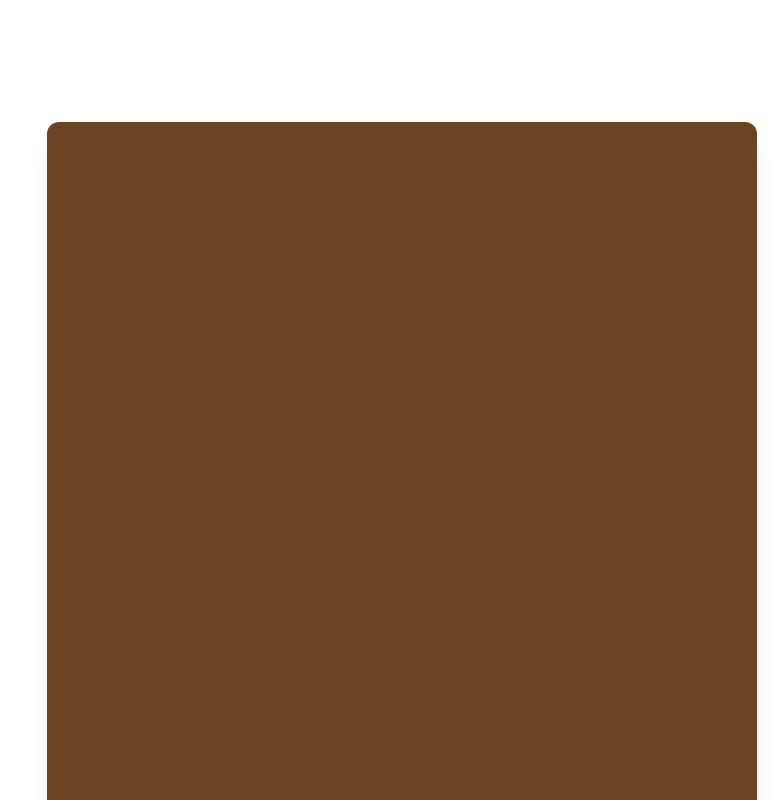
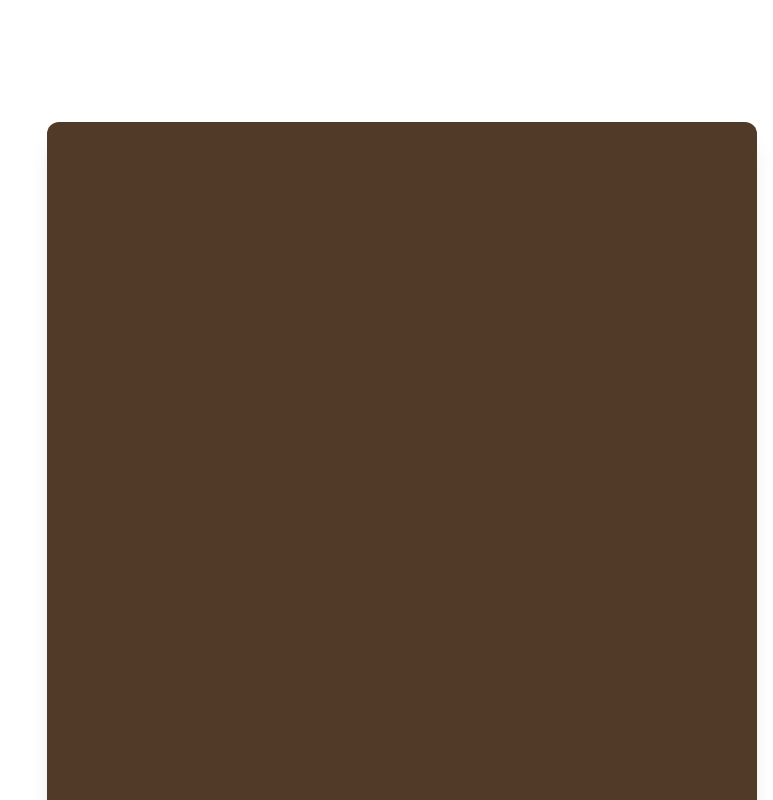
Before and after one commit to IdentityG/coffe, a Next.js app: page / in a window 1280 px wide. Shown: the part 8380-9180 px from the top of the page, without its empty margins (507-1280 px from the left). Built offline with nearby package versions, Linux system fonts and the light colour scheme.

Commit message:
style(home): update contact section background color for better contrast
The background color was changed from 'bg-coffee' to 'bg-coffee-dark' to improve visibility and contrast with the text elements.

```diff
--- a/src/components/home/ContactSection.jsx
+++ b/src/components/home/ContactSection.jsx
@@ -231,7 +231,7 @@ const ContactSection = () => {
               variants={containerVariants}
               initial="hidden"
               animate={isInView ? "visible" : "hidden"}
-              className="bg-coffee p-8 rounded-xl shadow-xl"
+              className="bg-coffee-dark p-8 rounded-xl shadow-xl"
             >
               <motion.h3
                 variants={itemVariants}
@@ -323,7 +323,7 @@ const ContactSection = () => {
 
           {/* Right Column - Contact Form */}
           <div ref={formRef} className="w-full lg:w-3/5">
-            <div className="bg-coffee p-8 rounded-xl shadow-xl">
+            <div className="bg-coffee-dark p-8 rounded-xl shadow-xl">
               <h3 className="text-2xl font-serif text-caramel mb-6 form-element">
                 Send Us a Message
               </h3>
```
